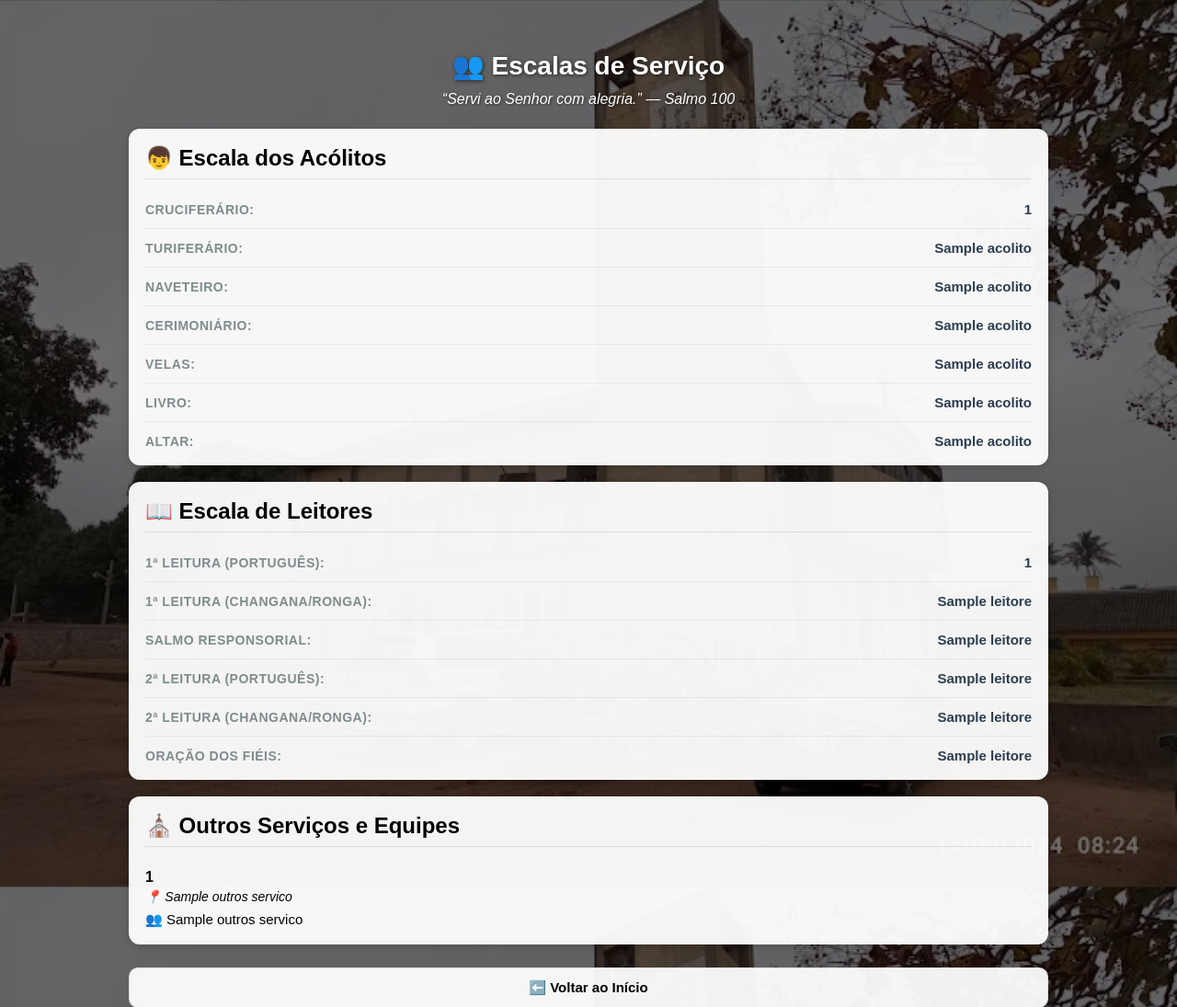
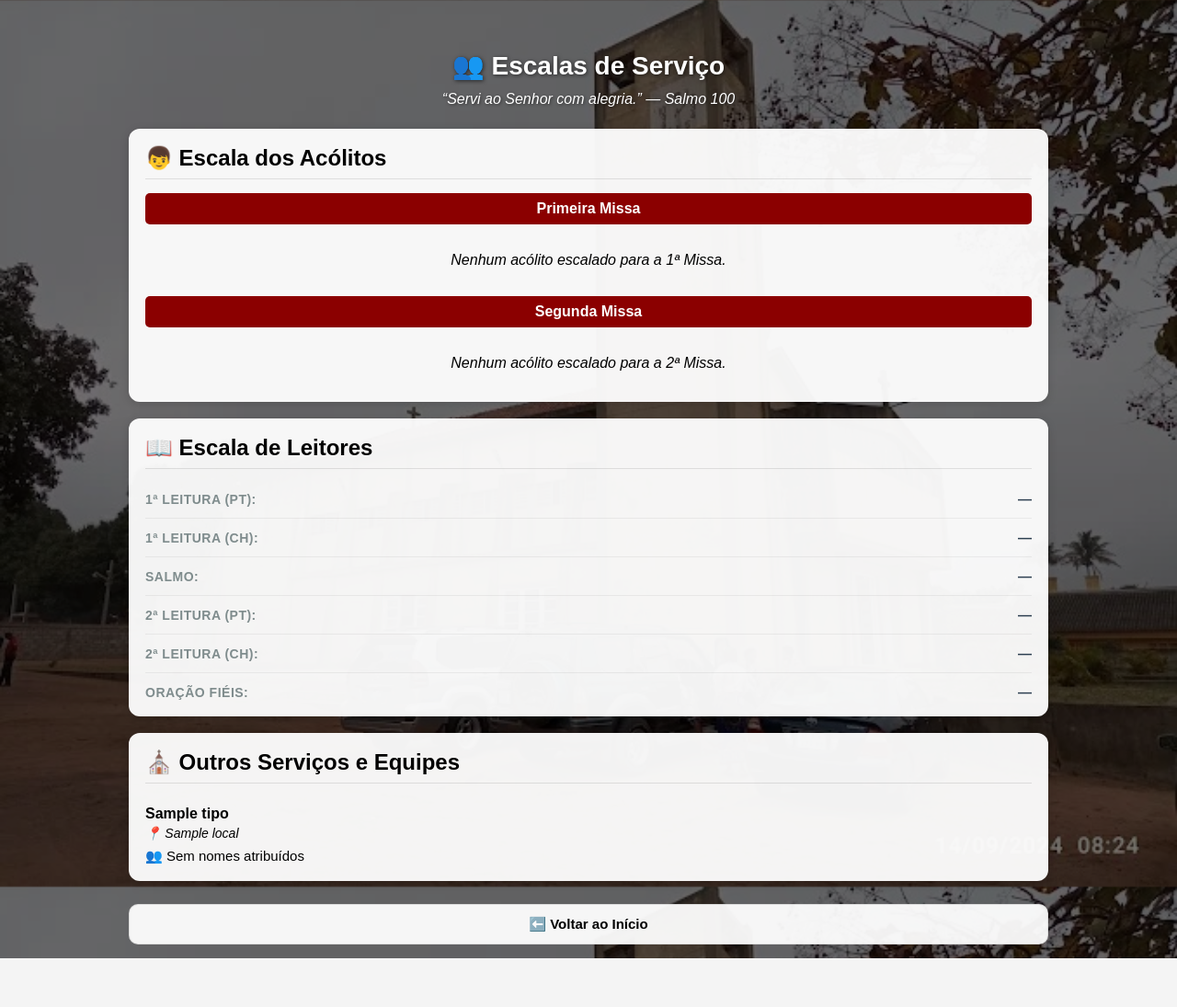
Before and after one commit to FSavel/sao-miguel-digital, a Flask app: template templates/escalas.html in a window 1280 px wide. Shown: the top 1095 px of the page at 92% size. After the commit the page ends 1042 px from the top, so only its background shows below. Run offline with Flask 3, Linux system fonts and the light colour scheme; the template is opened without the code that fills it: most values are stand-ins (such as "Sample title", 1, 10 or a date in 2020); parts of the project's set-up code (start-up, migrations or seed data) failed here and were passed over.

Commit message:
Update escalas.html

```diff
--- a/templates/escalas.html
+++ b/templates/escalas.html
@@ -6,224 +6,89 @@
     <title>Escalas de Serviço</title>
     <link rel="stylesheet" href="{{ url_for('static', filename='style.css') }}">
     <style>
-        /* Estilo local específico para deixar as listas de escalas impecáveis */
-        .escala-item {
-            display: flex;
-            justify-content: space-between;
-            align-items: center;
-            padding: 12px 0;
-            border-bottom: 1px solid rgba(0,0,0,0.06);
-        }
-        .escala-item:last-child {
-            border-bottom: none;
-            padding-bottom: 0;
-        }
-        .escala-item:first-child {
-            padding-top: 5px;
-        }
-        .escala-funcao {
-            font-weight: bold;
-            color: #7f8c8d; /* Tom cinza elegante para a função */
-            font-size: 14px;
-            text-transform: uppercase;
-            letter-spacing: 0.5px;
-        }
-        .escala-nome {
-            color: #2c3e50;
-            font-weight: 600;
-            font-size: 15px;
-            text-align: right;
-        }
-
-        /* Estilo específico para outros serviços (estruturas mais livres) */
-        .servico-bloco {
-            padding: 12px 0;
-            border-bottom: 1px solid rgba(0,0,0,0.06);
-        }
-        .servico-bloco:last-child {
-            border-bottom: none;
-            padding-bottom: 0;
-        }
-        .servico-titulo {
-            font-size: 16px;
-            font-weight: bold;
-            color: #8b0000; /* Vermelho litúrgico */
-            margin: 0 0 4px 0;
-        }
-        .servico-detalhe {
-            font-size: 14px;
-            color: #666;
-            margin: 0 0 8px 0;
-            font-style: italic;
-        }
-        .servico-membros {
-            font-size: 15px;
-            color: #222;
-            font-weight: 500;
-            margin: 0;
-        }
-
-        .sem-registos {
-            text-align: center;
-            color: #777;
-            font-style: italic;
-            padding: 15px 0;
-            margin: 0;
-        }
-
-        @media (max-width: 600px) {
-            .escala-item {
-                flex-direction: column;
-                align-items: flex-start;
-                gap: 4px;
-            }
-            .escala-nome {
-                text-align: left;
-                font-size: 16px; /* Ligeiramente maior no mobile para facilitar leitura rápida */
-            }
-        }
+        /* Estilos originais mantidos */
+        .escala-item { display: flex; justify-content: space-between; align-items: center; padding: 12px 0; border-bottom: 1px solid rgba(0,0,0,0.06); }
+        .escala-item:last-child { border-bottom: none; padding-bottom: 0; }
+        .escala-item:first-child { padding-top: 5px; }
+        .escala-funcao { font-weight: bold; color: #7f8c8d; font-size: 14px; text-transform: uppercase; letter-spacing: 0.5px; }
+        .escala-nome { color: #2c3e50; font-weight: 600; font-size: 15px; text-align: right; }
+        .missa-header { background: #8b0000; color: white; padding: 8px; border-radius: 5px; margin: 15px 0; text-align: center; font-weight: bold; }
+        .servico-bloco { padding: 12px 0; border-bottom: 1px solid rgba(0,0,0,0.06); }
+        .servico-bloco:last-child { border-bottom: none; padding-bottom: 0; }
+        .servico-titulo { font-size: 16px; font-weight: bold; color: #8b0000; margin: 0 0 4px 0; }
+        .servico-detalhe { font-size: 14px; color: #666; margin: 0 0 8px 0; font-style: italic; }
+        .servico-membros { font-size: 15px; color: #222; font-weight: 500; margin: 0; }
+        .sem-registos { text-align: center; color: #777; font-style: italic; padding: 15px 0; margin: 0; }
+        @media (max-width: 600px) { .escala-item { flex-direction: column; align-items: flex-start; gap: 4px; } .escala-nome { text-align: left; font-size: 16px; } }
     </style>
 </head>
 <body>
 
 <div class="overlay">
-
     <div class="container">
 
-        <!-- =========================
-             TÍTULO E INSPIRAÇÃO
-        ========================= -->
         <h1 class="titulo-principal">👥 Escalas de Serviço</h1>
-        <p class="frase-biblica">
-            “Servi ao Senhor com alegria.” — Salmo 100
-        </p>
+        <p class="frase-biblica">“Servi ao Senhor com alegria.” — Salmo 100</p>
 
-        <!-- =========================
-             ESCALA DOS ACÓLITOS
-        ========================= -->
         <div class="card">
             <h2>👦 Escala dos Acólitos</h2>
-            {% if acolitos %}
-                {% for a in acolitos %}
-                    {% set cruciferario = a.cruciferario if a is mapping else a[0] %}
-                    {% set turiferario = a.turiferario if a is mapping else a[1] %}
-                    {% set naveteiro = a.naveteiro if a is mapping else a[2] %}
-                    {% set cerimoniario = a.cerimoniario if a is mapping else a[3] %}
-                    {% set velas = a.velas if a is mapping else a[4] %}
-                    {% set livro = a.livro if a is mapping else a[5] %}
-                    {% set altar = a.altar if a is mapping else a[6] %}
 
-                    <div class="escala-item">
-                        <span class="escala-funcao">Cruciferário:</span>
-                        <span class="escala-nome">{{ cruciferario | default('—', true) }}</span>
-                    </div>
-                    <div class="escala-item">
-                        <span class="escala-funcao">Turiferário:</span>
-                        <span class="escala-nome">{{ turiferario | default('—', true) }}</span>
-                    </div>
-                    <div class="escala-item">
-                        <span class="escala-funcao">Naveteiro:</span>
-                        <span class="escala-nome">{{ naveteiro | default('—', true) }}</span>
-                    </div>
-                    <div class="escala-item">
-                        <span class="escala-funcao">Cerimoniário:</span>
-                        <span class="escala-nome">{{ cerimoniario | default('—', true) }}</span>
-                    </div>
-                    <div class="escala-item">
-                        <span class="escala-funcao">Velas:</span>
-                        <span class="escala-nome">{{ velas | default('—', true) }}</span>
-                    </div>
-                    <div class="escala-item">
-                        <span class="escala-funcao">Livro:</span>
-                        <span class="escala-nome">{{ livro | default('—', true) }}</span>
-                    </div>
-                    <div class="escala-item">
-                        <span class="escala-funcao">Altar:</span>
-                        <span class="escala-nome">{{ altar | default('—', true) }}</span>
-                    </div>
-                {% endfor %}
+            <div class="missa-header">Primeira Missa</div>
+            {% for a in acolitos if a.missa == '1' %}
+                <div class="escala-item"><span class="escala-funcao">Cruciferário:</span><span class="escala-nome">{{ a.cruciferario | default('—', true) }}</span></div>
+                <div class="escala-item"><span class="escala-funcao">Turiferário:</span><span class="escala-nome">{{ a.turiferario | default('—', true) }}</span></div>
+                <div class="escala-item"><span class="escala-funcao">Naveteiro:</span><span class="escala-nome">{{ a.naveteiro | default('—', true) }}</span></div>
+                <div class="escala-item"><span class="escala-funcao">Cerimoniário:</span><span class="escala-nome">{{ a.cerimoniario | default('—', true) }}</span></div>
+                <div class="escala-item"><span class="escala-funcao">Velas:</span><span class="escala-nome">{{ a.velas | default('—', true) }}</span></div>
+                <div class="escala-item"><span class="escala-funcao">Livro:</span><span class="escala-nome">{{ a.livro | default('—', true) }}</span></div>
+                <div class="escala-item"><span class="escala-funcao">Altar:</span><span class="escala-nome">{{ a.altar | default('—', true) }}</span></div>
             {% else %}
-                <p class="sem-registos">Nenhuma escala de acólitos disponível para a próxima celebração.</p>
-            {% endif %}
+                <p class="sem-registos">Nenhum acólito escalado para a 1ª Missa.</p>
+            {% endfor %}
+
+            <div class="missa-header">Segunda Missa</div>
+            {% for a in acolitos if a.missa == '2' %}
+                <div class="escala-item"><span class="escala-funcao">Cruciferário:</span><span class="escala-nome">{{ a.cruciferario | default('—', true) }}</span></div>
+                <div class="escala-item"><span class="escala-funcao">Turiferário:</span><span class="escala-nome">{{ a.turiferario | default('—', true) }}</span></div>
+                <div class="escala-item"><span class="escala-funcao">Naveteiro:</span><span class="escala-nome">{{ a.naveteiro | default('—', true) }}</span></div>
+                <div class="escala-item"><span class="escala-funcao">Cerimoniário:</span><span class="escala-nome">{{ a.cerimoniario | default('—', true) }}</span></div>
+                <div class="escala-item"><span class="escala-funcao">Velas:</span><span class="escala-nome">{{ a.velas | default('—', true) }}</span></div>
+                <div class="escala-item"><span class="escala-funcao">Livro:</span><span class="escala-nome">{{ a.livro | default('—', true) }}</span></div>
+                <div class="escala-item"><span class="escala-funcao">Altar:</span><span class="escala-nome">{{ a.altar | default('—', true) }}</span></div>
+            {% else %}
+                <p class="sem-registos">Nenhum acólito escalado para a 2ª Missa.</p>
+            {% endfor %}
         </div>
 
-        <!-- =========================
-             ESCALA DE LEITORES
-        ========================= -->
         <div class="card">
             <h2>📖 Escala de Leitores</h2>
-            {% if leitores %}
-                {% for l in leitores %}
-                    {% set primeira_pt = l.primeira_pt if l is mapping else l[0] %}
-                    {% set primeira_ch = l.primeira_ch if l is mapping else l[1] %}
-                    {% set salmo = l.salmo if l is mapping else l[2] %}
-                    {% set segunda_pt = l.segunda_pt if l is mapping else l[3] %}
-                    {% set segunda_ch = l.segunda_ch if l is mapping else l[4] %}
-                    {% set oracao_fieis = l.oracao_fieis if l is mapping else l[5] %}
-
-                    <div class="escala-item">
-                        <span class="escala-funcao">1ª Leitura (Português):</span>
-                        <span class="escala-nome">{{ primeira_pt | default('—', true) }}</span>
-                    </div>
-                    <div class="escala-item">
-                        <span class="escala-funcao">1ª Leitura (Changana/Ronga):</span>
-                        <span class="escala-nome">{{ primeira_ch | default('—', true) }}</span>
-                    </div>
-                    <div class="escala-item">
-                        <span class="escala-funcao">Salmo Responsorial:</span>
-                        <span class="escala-nome">{{ salmo | default('—', true) }}</span>
-                    </div>
-                    <div class="escala-item">
-                        <span class="escala-funcao">2ª Leitura (Português):</span>
-                        <span class="escala-nome">{{ segunda_pt | default('—', true) }}</span>
-                    </div>
-                    <div class="escala-item">
-                        <span class="escala-funcao">2ª Leitura (Changana/Ronga):</span>
-                        <span class="escala-nome">{{ segunda_ch | default('—', true) }}</span>
-                    </div>
-                    <div class="escala-item">
-                        <span class="escala-funcao">Oração dos Fiéis:</span>
-                        <span class="escala-nome">{{ oracao_fieis | default('—', true) }}</span>
-                    </div>
-                {% endfor %}
+            {% for l in leitores %}
+                <div class="escala-item"><span class="escala-funcao">1ª Leitura (PT):</span><span class="escala-nome">{{ l.primeira_pt | default('—', true) }}</span></div>
+                <div class="escala-item"><span class="escala-funcao">1ª Leitura (CH):</span><span class="escala-nome">{{ l.primeira_ch | default('—', true) }}</span></div>
+                <div class="escala-item"><span class="escala-funcao">Salmo:</span><span class="escala-nome">{{ l.salmo | default('—', true) }}</span></div>
+                <div class="escala-item"><span class="escala-funcao">2ª Leitura (PT):</span><span class="escala-nome">{{ l.segunda_pt | default('—', true) }}</span></div>
+                <div class="escala-item"><span class="escala-funcao">2ª Leitura (CH):</span><span class="escala-nome">{{ l.segunda_ch | default('—', true) }}</span></div>
+                <div class="escala-item"><span class="escala-funcao">Oração Fiéis:</span><span class="escala-nome">{{ l.oracao_fieis | default('—', true) }}</span></div>
             {% else %}
-                <p class="sem-registos">Nenhuma escala de leitores disponível para a próxima celebração.</p>
-            {% endif %}
+                <p class="sem-registos">Nenhuma escala de leitores disponível.</p>
+            {% endfor %}
         </div>
 
-        <!-- =========================
-             OUTROS SERVIÇOS E EQUIPES
-        ========================= -->
         <div class="card">
             <h2>⛪ Outros Serviços e Equipes</h2>
-            {% if outros_servicos %}
-                {% for s in outros_servicos %}
-                    {% set tipo = s.tipo if s is mapping else s[0] %}
-                    {% set local = s.local if s is mapping else s[1] %}
-                    {% set nomes = s.nomes if s is mapping else s[2] %}
-
-                    <div class="servico-bloco">
-                        <p class="servico-titulo">{{ tipo }}</p>
-                        {% if local %}
-                            <p class="servico-detalhe">📍 {{ local }}</p>
-                        {% endif %}
-                        <p class="servico-membros">👥 {{ nomes | default('Sem nomes atribuídos', true) }}</p>
-                    </div>
-                {% endfor %}
+            {% for s in outros_servicos %}
+                <div class="servico-bloco">
+                    <p class="servico-titulo">{{ s.tipo }}</p>
+                    {% if s.local %}<p class="servico-detalhe">📍 {{ s.local }}</p>{% endif %}
+                    <p class="servico-membros">👥 {{ s.nomes | default('Sem nomes atribuídos', true) }}</p>
+                </div>
             {% else %}
-                <p class="sem-registos">Nenhum outro serviço escalado para a próxima celebração.</p>
-            {% endif %}
+                <p class="sem-registos">Nenhum outro serviço escalado.</p>
+            {% endfor %}
         </div>
 
-        <!-- =========================
-             NAVEGAÇÃO
-        ========================= -->
-        <a href="/" class="botao" style="text-align: center; display: block; margin-top: 25px;">
-            ⬅️ Voltar ao Início
-        </a>
-
+        <a href="/" class="botao" style="text-align: center; display: block; margin-top: 25px;">⬅️ Voltar ao Início</a>
     </div>
-
 </div>
 
 </body>
```
